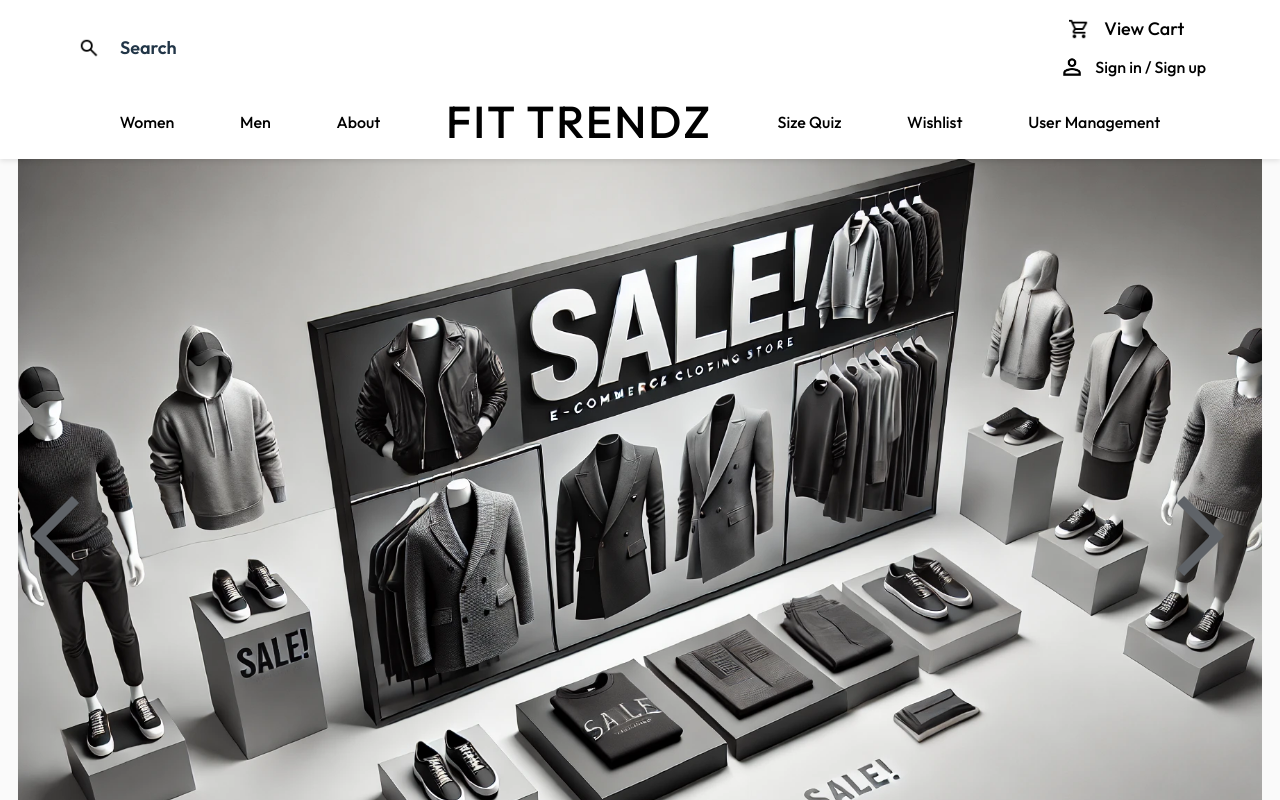
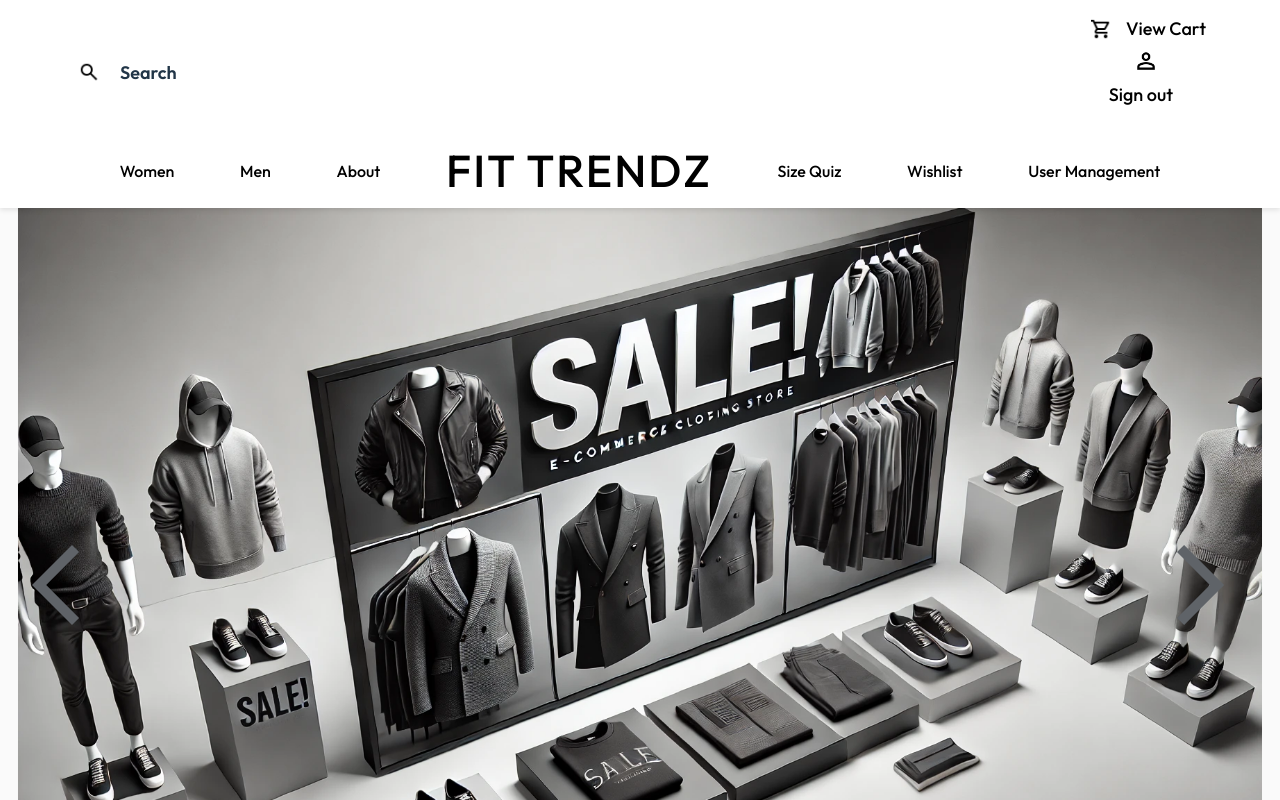
Before and after one commit to nav7FSC/FitTrendz_E-Commerce, a React (Vite) app in the folder my-app/: page / in a window 1280 px wide. Shown: the top 800 px of the page. Built offline with nearby package versions, Linux system fonts and the light colour scheme.

Commit message:
Changed navbar so when logged in the sign out link appears instead of login.

```diff
--- a/my-app/src/components/Navbar.jsx
+++ b/my-app/src/components/Navbar.jsx
@@ -5,11 +5,12 @@ import shoppingcart from '../assets/shopping-cart-icon.png'
 import personicon from '../assets/person.png'
 import { useEffect, useState } from 'react'
 import api from '../services/axiosInstance'
+import {useAuth} from './AuthContext'
 
 // TODO implement signout on front and backend
 
 export default function Navbar() {
-
+    const {isAuthenticated} = useAuth()
     return (
         <div className='navbar'>
             {/* Top Navigation */}
@@ -26,10 +27,17 @@ export default function Navbar() {
                         <p>View Cart</p>
                     </Link>
 
+                {isAuthenticated ? (
                     <Link to="/sign-in" className="Sign-in-Container">
+                    <img src={personicon} className="person-icon" alt="User Icon" />
+                    <p>Sign in</p>
+                    </Link>
+                ) : (
+                    <Link to="/sign-out" className="Sign-out-Container">
                         <img src={personicon} className="person-icon" alt="User Icon" />
-                        <p>Sign in / Sign up</p>
+                        <p>Sign out</p>
                     </Link>
+                )}
                 </div>
             </nav>
 
```
